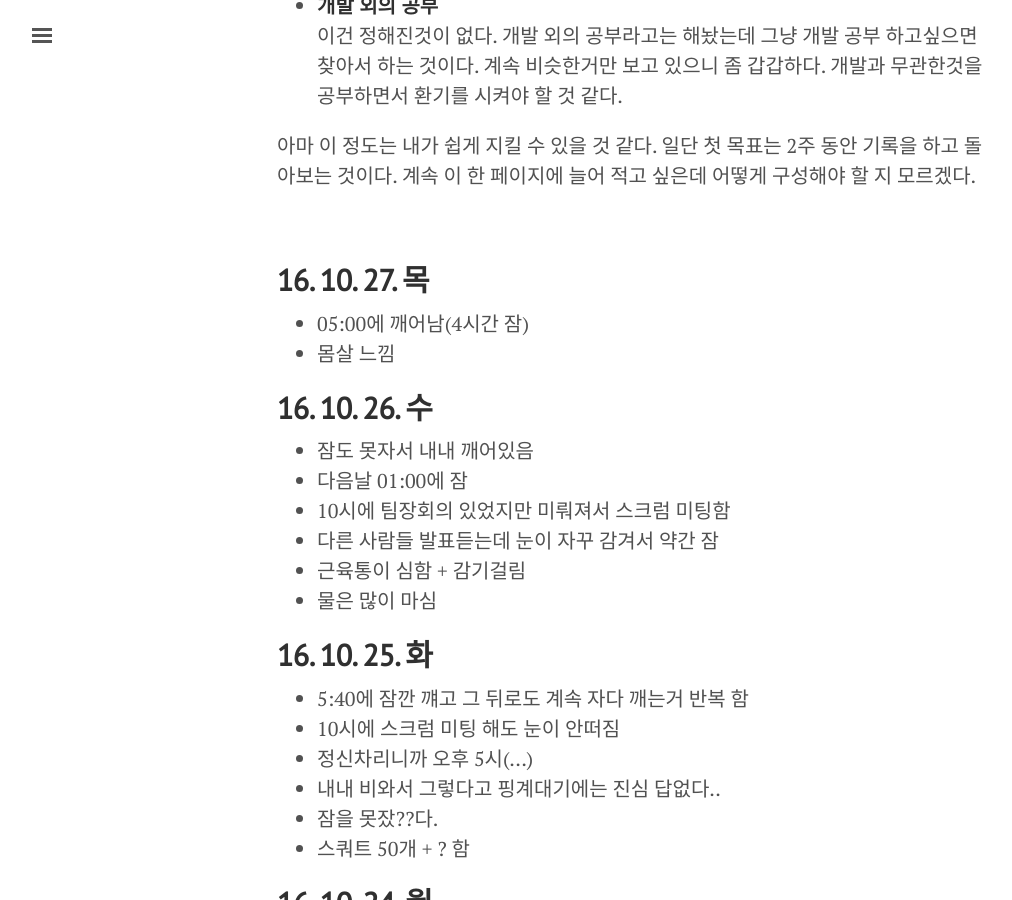
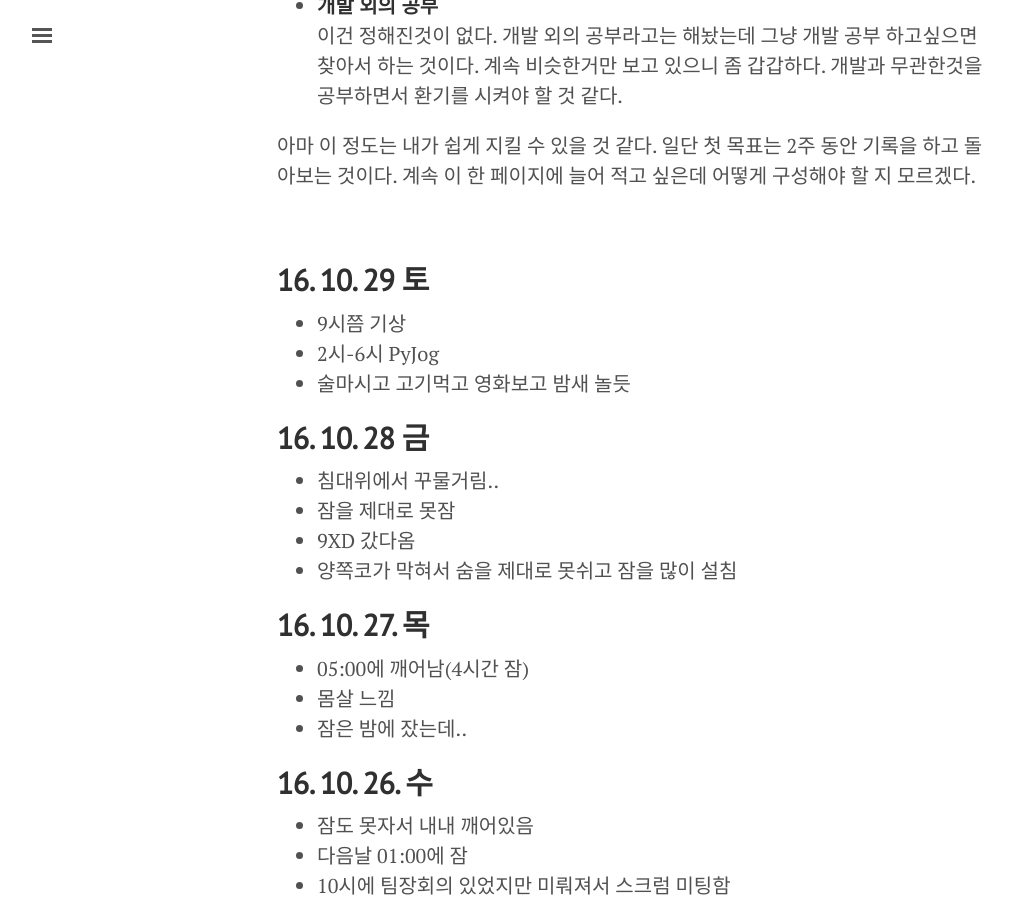
Before and after one commit to hyesun03/hyesun03.github.io, a Jekyll site: the page built from daily_check.md, in a window 1280 px wide and 900 px high, scrolled down 1191 px. Shown: the whole window, without its empty margins (3-1015 px from the left). Built offline with Jekyll 4.4.1, drawn with Linux system fonts in a browser that asks for light colours; comment, search, counter and statistics services are not loaded.

Commit message:
daily check update

```diff
--- a/daily_check.md
+++ b/daily_check.md
@@ -35,10 +35,21 @@ title: Daily Check
 
 <br/>
 
+## **16. 10. 29 토**
+* 9시쯤 기상
+* 2시-6시 PyJog
+* 술마시고 고기먹고 영화보고 밤새 놀듯
+
+## **16. 10. 28 금**
+* 침대위에서 꾸물거림..
+* 잠을 제대로 못잠
+* 9XD 갔다옴
+* 양쪽코가 막혀서 숨을 제대로 못쉬고 잠을 많이 설침
+
 ## **16. 10. 27. 목**
 * 05:00에 깨어남(4시간 잠)
 * 몸살 느낌
-
+* 잠은 밤에 잤는데..
 
 ## **16. 10. 26. 수**
 * 잠도 못자서 내내 깨어있음
```
